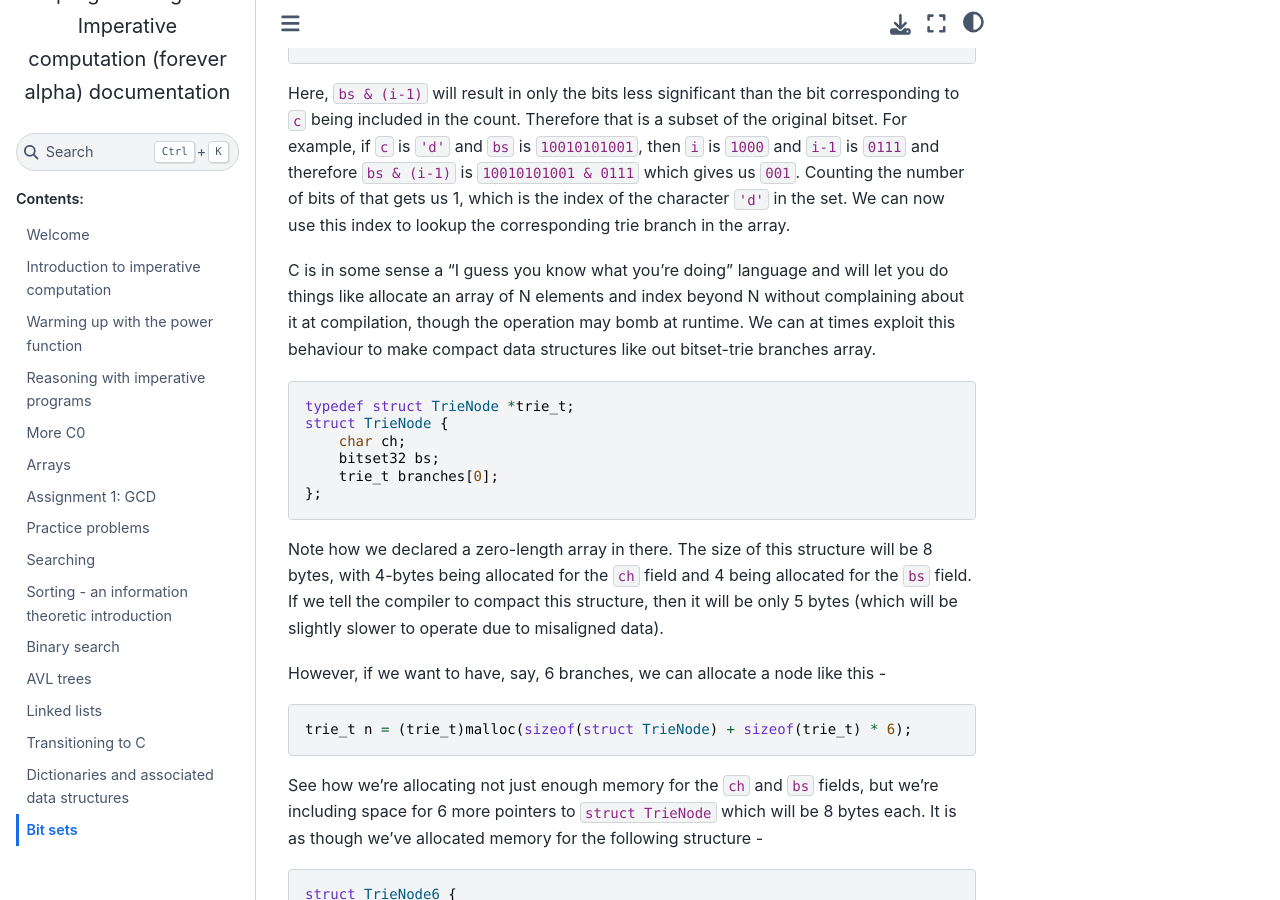
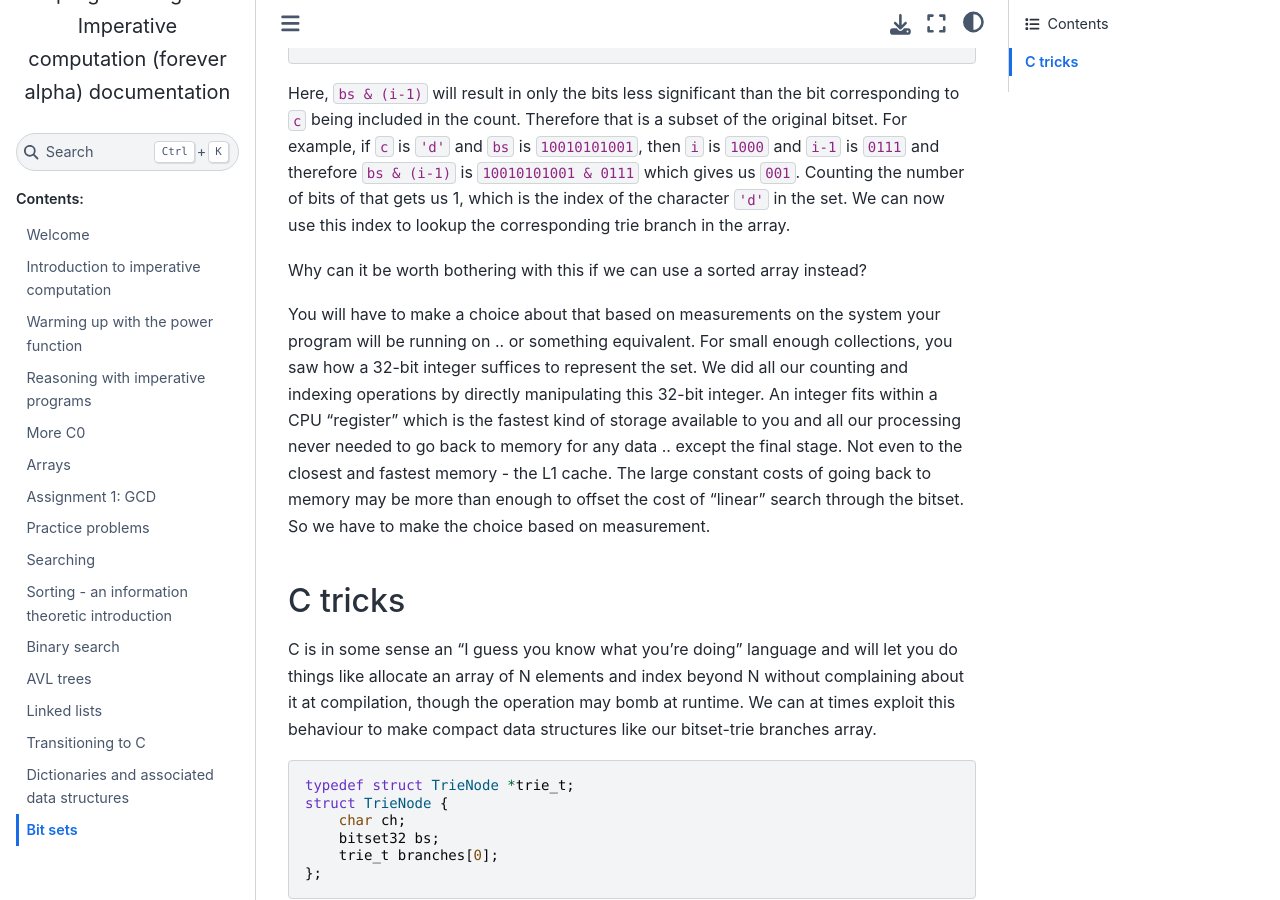
Before and after one commit to kreauniv/comp206, a Sphinx documentation site: the page built from year2021/source/bitset.rst, in a window 1280 px wide and 900 px high, scrolled down 3236 px. Built offline with Sphinx 7.4.7 and the Sphinx Book theme 1.1.4, drawn with Linux system fonts in a browser that asks for light colours.

Commit message:
Tweaks to bitset

```diff
--- a/year2021/source/bitset.rst
+++ b/year2021/source/bitset.rst
@@ -173,11 +173,27 @@ then ``i`` is ``1000`` and ``i-1`` is ``0111`` and therefore ``bs & (i-1)`` is
 gets us 1, which is the index of the character ``'d'`` in the set. We can now
 use this index to lookup the corresponding trie branch in the array.
 
-C is in some sense a "I guess you know what you're doing" language and will let
-you do things like allocate an array of N elements and index beyond N without
-complaining about it at compilation, though the operation may bomb at runtime.
-We can at times exploit this behaviour to make compact data structures like
-out bitset-trie branches array.
+Why can it be worth bothering with this if we can use a sorted array instead?
+
+You will have to make a choice about that based on measurements on the system
+your program will be running on .. or something equivalent. For small enough
+collections, you saw how a 32-bit integer suffices to represent the set.
+We did all our counting and indexing operations by directly manipulating
+this 32-bit integer. An integer fits within a CPU "register" which is the
+fastest kind of storage available to you and all our processing never needed
+to go back to memory for any data .. except the final stage. Not even to the
+closest and fastest memory - the L1 cache. The large constant costs of going
+back to memory may be more than enough to offset the cost of "linear" search
+through the bitset. So we have to make the choice based on measurement.
+
+C tricks
+^^^^^^^^
+
+C is in some sense an "I guess you know what you're doing" language and will
+let you do things like allocate an array of N elements and index beyond N
+without complaining about it at compilation, though the operation may bomb at
+runtime. We can at times exploit this behaviour to make compact data
+structures like our bitset-trie branches array.
 
 .. code-block:: C
 
```
